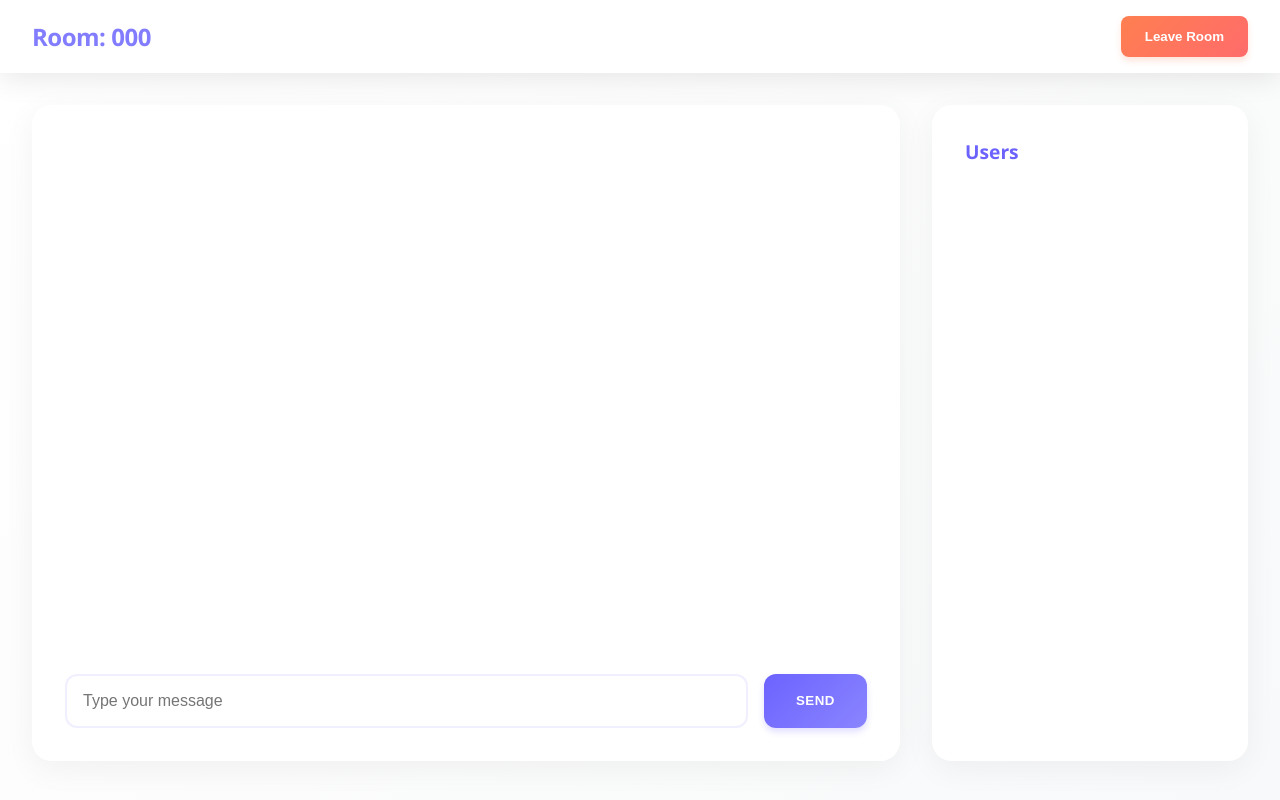
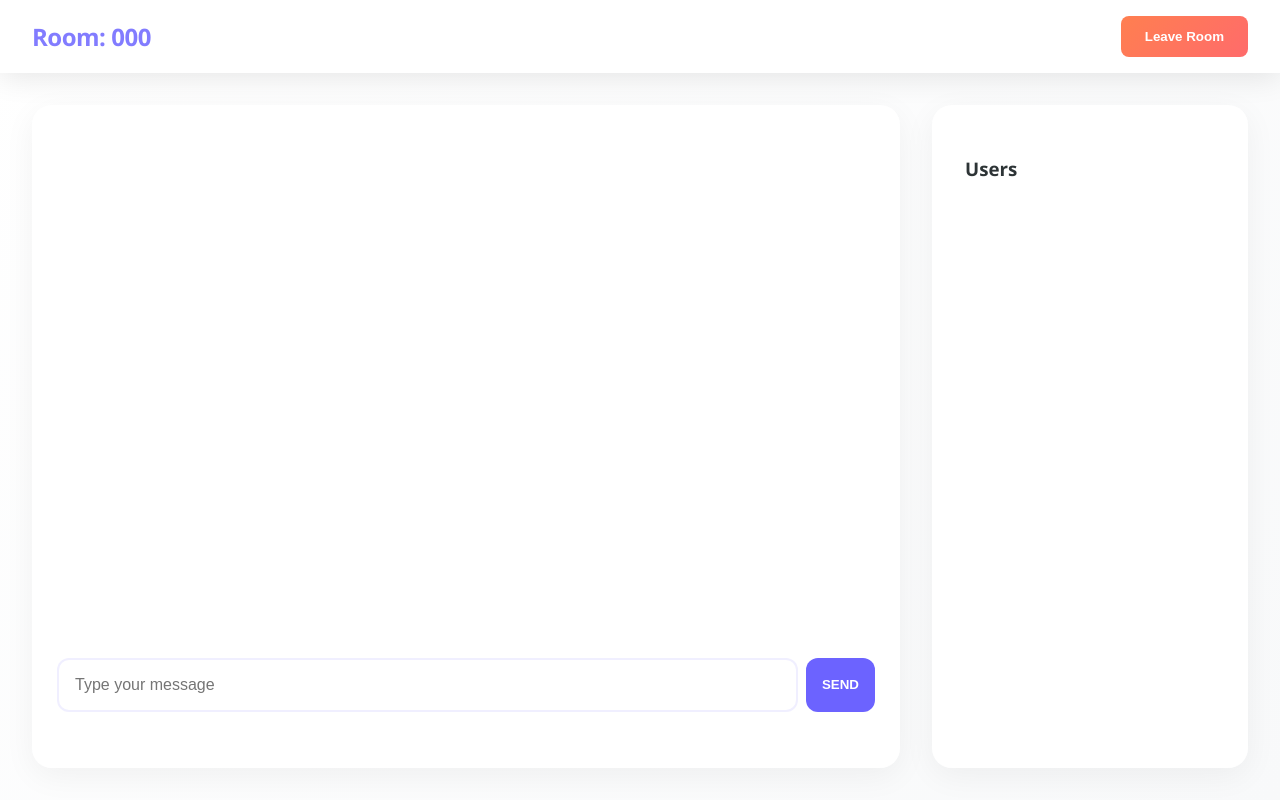
Before and after one commit to SagarrAttri/anonychat, a Flask app: template templates/chat.html in a window 1280 px wide. Run offline with Flask 3, Linux system fonts and the light colour scheme; the template is opened without the code that fills it: most values are stand-ins (such as "Sample title", 1, 10 or a date in 2020); some libraries are stand-ins or nearby versions.

Commit message:
Update chat.html

```diff
--- a/templates/chat.html
+++ b/templates/chat.html
@@ -22,6 +22,8 @@
         background: var(--background-gradient);
         color: #2d3436;
         min-height: 100vh;
+        display: flex;
+        flex-direction: column;
       }
 
       .header {
@@ -42,9 +44,7 @@
         color: #827cff;
         font-weight: 700;
         letter-spacing: -0.5px;
-
       }
-
 
       .header button {
         padding: 0.8rem 1.5rem;
@@ -53,9 +53,8 @@
         color: white;
         border-radius: 8px;
         cursor: pointer;
-            transition: all 0.3s cubic-bezier(0.4, 0, 0.2, 1);
+        transition: all 0.3s ease;
         font-weight: 600;
-            box-shadow: 0 4px 6px rgba(255, 127, 80, 0.2);
       }
 
       .header button:hover {
@@ -65,27 +64,30 @@
 
       .chat-container {
         display: flex;
-            flex-wrap: wrap;
+        flex: 1;
+        flex-direction: row;
         padding: 2rem;
         gap: 2rem;
       }
 
       .chat-main {
         flex: 1;
+        display: flex;
+        flex-direction: column;
         min-width: 300px;
         background: rgba(255, 255, 255, 0.9);
         border-radius: 20px;
-            padding: 2rem;
+        padding: 1.5rem;
         box-shadow: 0 8px 32px rgba(0, 0, 0, 0.05);
-            backdrop-filter: blur(10px);
         border: 1px solid rgba(255, 255, 255, 0.3);
       }
 
       #chat {
-            height: 60vh;
+        flex: 1;
         overflow-y: auto;
         padding: 1rem;
-            margin-bottom: 1.5rem;
+        margin-bottom: 1rem;
+        max-height: 60vh;
         scroll-behavior: smooth;
       }
 
@@ -96,31 +98,12 @@
         margin: 1rem 0;
         box-shadow: 0 4px 6px rgba(0, 0, 0, 0.05);
         transition: all 0.3s ease;
-            position: relative;
-            transform-style: preserve-3d;
-        }
-
-        #chat p:hover {
-            transform: translateY(-2px) perspective(1000px) rotateX(5deg);
-            box-shadow: 0 8px 15px rgba(0, 0, 0, 0.1);
-        }
-
-        #chat p::before {
-            content: '';
-            position: absolute;
-            top: 0;
-            left: 0;
-            right: 0;
-            bottom: 0;
-            border-radius: 15px;
-            background: linear-gradient(135deg, var(--primary-color) 0%, transparent 100%);
-            opacity: 0.1;
-            z-index: -1;
       }
 
       #chat-form {
         display: flex;
-            gap: 1rem;
+        gap: 0.5rem;
+        width: 100%;
       }
 
       #chat-form input {
@@ -129,33 +112,24 @@
         border: 2px solid rgba(108, 99, 255, 0.1);
         border-radius: 12px;
         font-size: 1rem;
-            transition: all 0.3s ease;
         background: rgba(255, 255, 255, 0.9);
       }
 
-        #chat-form input:focus {
-            outline: none;
-            border-color: var(--primary-color);
-            box-shadow: 0 0 0 3px rgba(108, 99, 255, 0.1);
-        }
-
       #chat-form button {
-            padding: 1rem 2rem;
-            background: linear-gradient(135deg, var(--primary-color), var(--secondary-color));
+        padding: 1rem;
+        background: var(--primary-color);
         border: none;
         color: white;
         border-radius: 12px;
         cursor: pointer;
-            transition: all 0.3s cubic-bezier(0.4, 0, 0.2, 1);
+        transition: all 0.3s ease;
         font-weight: 600;
         text-transform: uppercase;
-            letter-spacing: 0.5px;
-            box-shadow: 0 4px 6px rgba(108, 99, 255, 0.2);
       }
 
       #chat-form button:hover {
-            transform: translateY(-2px) scale(1.02);
-            box-shadow: 0 6px 12px rgba(108, 99, 255, 0.3);
+        transform: translateY(-2px);
+        background: var(--secondary-color);
       }
 
       .user-list {
@@ -164,81 +138,42 @@
         border-radius: 20px;
         padding: 2rem;
         box-shadow: 0 8px 32px rgba(0, 0, 0, 0.05);
-            backdrop-filter: blur(10px);
         border: 1px solid rgba(255, 255, 255, 0.3);
-        }
-
-        .user-list h3 {
-            margin: 0 0 1.5rem 0;
-            color: var(--primary-color);
-            font-size: 1.2rem;
-        }
-
-        .user-list ul {
-            list-style: none;
-            padding: 0;
-            margin: 0;
-        }
-
-        .user-list ul li {
-            padding: 0.8rem 1rem;
-            margin: 0.5rem 0;
-            background: rgba(108, 99, 255, 0.05);
-            border-radius: 8px;
-            transition: all 0.3s ease;
-            display: flex;
-            align-items: center;
-            gap: 0.8rem;
-        }
-
-        .user-list ul li::before {
-            content: '•';
-            color: var(--primary-color);
-            font-size: 1.5rem;
-            line-height: 1;
-        }
-
-        .user-list ul li:hover {
-            transform: translateX(5px);
-            background: rgba(108, 99, 255, 0.1);
       }
 
       @media (max-width: 768px) {
         .chat-container {
+          flex-direction: column;
           padding: 1rem;
           gap: 1rem;
         }
 
-            .chat-main,
+        .chat-main {
+          width: 100%;
+          padding: 1.5rem;
+        }
+
         .user-list {
           width: 100%;
           padding: 1.5rem;
         }
+
+        #chat-form {
+          flex-direction: column;
         }
 
-        /* Loading Animation */
-        @keyframes pulse {
-            0% { opacity: 1; }
-            50% { opacity: 0.5; }
-            100% { opacity: 1; }
+        #chat-form button {
+          width: 100%;
         }
-
-        .typing-indicator {
-            padding: 1rem;
-            font-style: italic;
-            color: var(--primary-color);
-            animation: pulse 1.5s infinite;
       }
     </style>
   </head>
   <body>
-    <!-- Header with Room Code and Leave Button -->
     <div class="header">
       <h2>Room: {{ room_code }}</h2>
       <button onclick="leaveRoom()">Leave Room</button>
     </div>
 
-    <!-- Main Chat Layout -->
     <div class="chat-container">
       <div class="chat-main">
         <div id="chat"></div>
@@ -247,7 +182,7 @@
           <button type="submit">Send</button>
         </form>
       </div>
-      <!-- User List Sidebar -->
+
       <div class="user-list">
         <h3>Users</h3>
         <ul id="users"></ul>
@@ -255,10 +190,8 @@
     </div>
 
     <script>
-      // Create the audio object using the locally hosted file.
-      var audio = new Audio("c:\Users\attri\Downloads\discord-notification.mp3");
+      var audio = new Audio("c:\\Users\\attri\\Downloads\\discord-notification.mp3");
 
-      // Unlock audio playback on first user interaction.
       document.addEventListener('click', function unlockAudio() {
         audio.play().then(() => {
           audio.pause();
@@ -272,18 +205,15 @@
       var room = "{{ room_code }}";
       socket.emit('join', {'room': room});
 
-      // Listen for chat messages.
       socket.on('message', function(data) {
          var chat = document.getElementById('chat');
          var p = document.createElement('p');
          p.innerHTML = data;
          chat.appendChild(p);
          chat.scrollTop = chat.scrollHeight;
-         // Play notification sound on each new message.
          audio.play();
       });
 
-      // Update user list dynamically.
       socket.on('update_users', function(data) {
          var usersList = document.getElementById('users');
          usersList.innerHTML = "";
@@ -294,7 +224,6 @@
          });
       });
 
-      // Send messages.
       document.getElementById('chat-form').onsubmit = function(e) {
          e.preventDefault();
          var msg = document.getElementById('message').value;
@@ -304,7 +233,6 @@
          return false;
       };
 
-      // Leave room function.
       function leaveRoom() {
          window.location.href = "{{ url_for('index') }}";
       }
```
Lines whose indentation alone changed are shown as unchanged.
